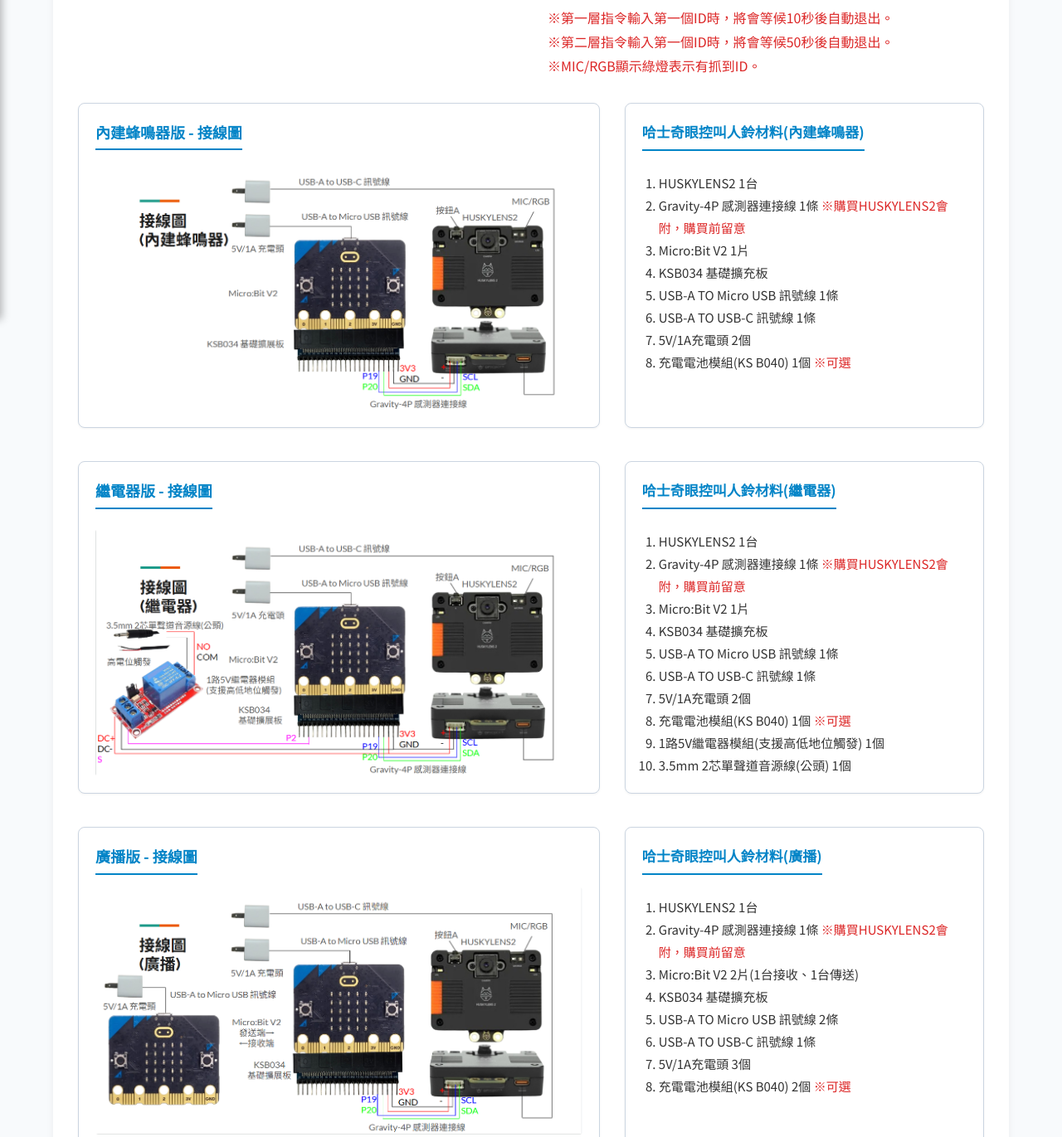
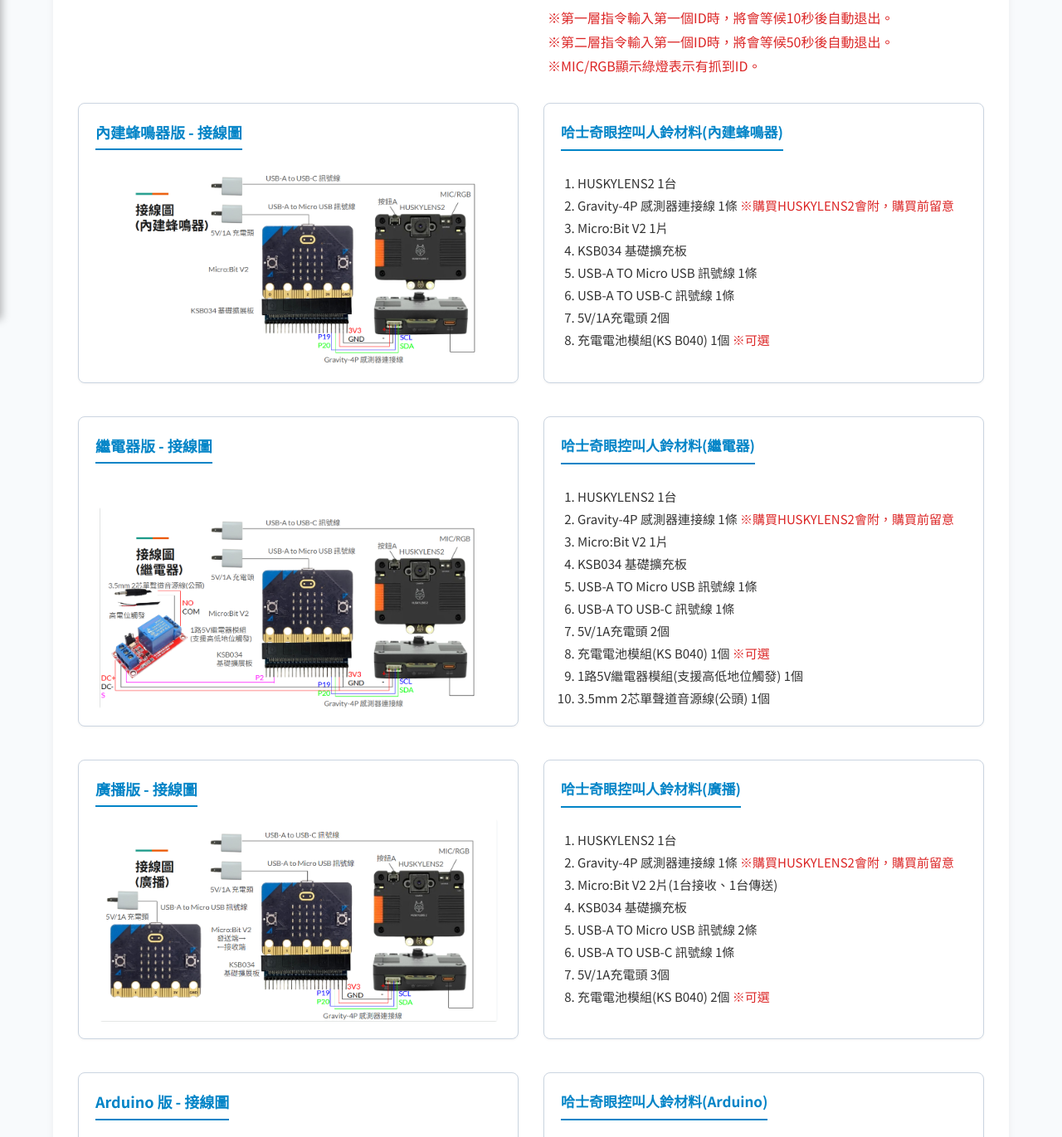
Before and after one commit to wen033codes/projectwu, a plain HTML site: page husky.html in a window 1280 px wide. Shown: the part 415-1786 px from the top of the page at 83% size. Drawn offline with Linux system fonts and the light colour scheme.

Commit message:
refactor: update structure and styling of husky.html page

```diff
--- a/husky.html
+++ b/husky.html
@@ -142,14 +142,14 @@
                 <!-- Group 1: 內建蜂鳴器版 -->
                 <div style="display: flex; gap: 30px; align-items: stretch; margin-top: 30px; margin-bottom: 40px; flex-wrap: wrap;">
                     <!-- Left: Diagram -->
-                    <div style="flex: 1.5; min-width: 320px; border: 1px solid #cbd5e1; border-radius: 8px; padding: 20px; background-color: #ffffff; box-shadow: 0 1px 3px rgba(0,0,0,0.05); display: flex; flex-direction: column;">
+                    <div style="flex: 1; min-width: 320px; border: 1px solid #cbd5e1; border-radius: 8px; padding: 20px; background-color: #ffffff; box-shadow: 0 1px 3px rgba(0,0,0,0.05); display: flex; flex-direction: column;">
                         <p style="font-size: 18px; font-weight: bold; margin-bottom: 15px; color: #0284c7; border-bottom: 2px solid #0284c7; padding-bottom: 6px; display: inline-block; align-self: flex-start;">內建蜂鳴器版 - 接線圖</p>
                         <div style="position: relative; margin-top: auto;">
-                            <img src="diagram/哈士奇/哈士奇眼控叫人鈴接線圖(內建蜂鳴器).PNG" alt="哈士奇眼控叫人鈴接線圖 (內建蜂鳴器)" style="width: 100%; height: auto; display: block; cursor: pointer; border-radius: 4px;" onclick="openModal('diagram/哈士奇/哈士奇眼控叫人鈴接線圖(內建蜂鳴器).PNG')" title="點擊放大">
+                            <img src="diagram/哈士奇/哈士奇眼控叫人鈴接線圖(內建蜂鳴器).PNG" alt="哈士奇眼控叫人鈴接線圖 (內建蜂鳴器)" style="width: 100%; max-width: 480px; height: auto; display: block; margin: 0 auto; cursor: pointer; border-radius: 4px; transform: translateZ(0); will-change: transform;" onclick="openModal('diagram/哈士奇/哈士奇眼控叫人鈴接線圖(內建蜂鳴器).PNG')" title="點擊放大">
                         </div>
                     </div>
                     <!-- Right: Materials -->
-                    <div class="materials-info" style="flex: 1; min-width: 280px; margin-top: 0; border: 1px solid #cbd5e1; border-radius: 8px; padding: 20px; background-color: #ffffff; box-shadow: 0 1px 3px rgba(0,0,0,0.05); display: flex; flex-direction: column;">
+                    <div class="materials-info" style="flex: 1; min-width: 320px; margin-top: 0; border: 1px solid #cbd5e1; border-radius: 8px; padding: 20px; background-color: #ffffff; box-shadow: 0 1px 3px rgba(0,0,0,0.05); display: flex; flex-direction: column;">
                         <h2 class="section-subtitle" style="margin-bottom: 15px; font-size: 17px; color: #0284c7; border-bottom: 2px solid #0284c7; padding-bottom: 8px; display: inline-block; align-self: flex-start;">哈士奇眼控叫人鈴材料(內建蜂鳴器)</h2>
                         <ol style="line-height: 1.8; font-size: 15px; padding-left: 20px; color: #333; margin: 0; margin-top: 10px;">
                             <li>HUSKYLENS2 1台</li>
@@ -167,14 +167,14 @@
                 <!-- Group 2: 繼電器版 -->
                 <div style="display: flex; gap: 30px; align-items: stretch; margin-bottom: 40px; flex-wrap: wrap;">
                     <!-- Left: Diagram -->
-                    <div style="flex: 1.5; min-width: 320px; border: 1px solid #cbd5e1; border-radius: 8px; padding: 20px; background-color: #ffffff; box-shadow: 0 1px 3px rgba(0,0,0,0.05); display: flex; flex-direction: column;">
+                    <div style="flex: 1; min-width: 320px; border: 1px solid #cbd5e1; border-radius: 8px; padding: 20px; background-color: #ffffff; box-shadow: 0 1px 3px rgba(0,0,0,0.05); display: flex; flex-direction: column;">
                         <p style="font-size: 18px; font-weight: bold; margin-bottom: 15px; color: #0284c7; border-bottom: 2px solid #0284c7; padding-bottom: 6px; display: inline-block; align-self: flex-start;">繼電器版 - 接線圖</p>
                         <div style="position: relative; margin-top: auto;">
-                            <img src="diagram/哈士奇/哈士奇眼控叫人鈴接線圖(繼電器).PNG" alt="哈士奇眼控叫人鈴接線圖 (繼電器)" style="width: 100%; height: auto; display: block; cursor: pointer; border-radius: 4px;" onclick="openModal('diagram/哈士奇/哈士奇眼控叫人鈴接線圖(繼電器).PNG')" title="點擊放大">
+                            <img src="diagram/哈士奇/哈士奇眼控叫人鈴接線圖(繼電器).PNG" alt="哈士奇眼控叫人鈴接線圖 (繼電器)" style="width: 100%; max-width: 480px; height: auto; display: block; margin: 0 auto; cursor: pointer; border-radius: 4px; transform: translateZ(0); will-change: transform;" onclick="openModal('diagram/哈士奇/哈士奇眼控叫人鈴接線圖(繼電器).PNG')" title="點擊放大">
                         </div>
                     </div>
                     <!-- Right: Materials -->
-                    <div class="materials-info" style="flex: 1; min-width: 280px; margin-top: 0; border: 1px solid #cbd5e1; border-radius: 8px; padding: 20px; background-color: #ffffff; box-shadow: 0 1px 3px rgba(0,0,0,0.05); display: flex; flex-direction: column;">
+                    <div class="materials-info" style="flex: 1; min-width: 320px; margin-top: 0; border: 1px solid #cbd5e1; border-radius: 8px; padding: 20px; background-color: #ffffff; box-shadow: 0 1px 3px rgba(0,0,0,0.05); display: flex; flex-direction: column;">
                         <h2 class="section-subtitle" style="margin-bottom: 15px; font-size: 17px; color: #0284c7; border-bottom: 2px solid #0284c7; padding-bottom: 8px; display: inline-block; align-self: flex-start;">哈士奇眼控叫人鈴材料(繼電器)</h2>
                         <ol style="line-height: 1.8; font-size: 15px; padding-left: 20px; color: #333; margin: 0; margin-top: 10px;">
                             <li>HUSKYLENS2 1台</li>
@@ -194,14 +194,14 @@
                 <!-- Group 3: 廣播版 -->
                 <div style="display: flex; gap: 30px; align-items: stretch; margin-bottom: 40px; flex-wrap: wrap;">
                     <!-- Left: Diagram -->
-                    <div style="flex: 1.5; min-width: 320px; border: 1px solid #cbd5e1; border-radius: 8px; padding: 20px; background-color: #ffffff; box-shadow: 0 1px 3px rgba(0,0,0,0.05); display: flex; flex-direction: column;">
+                    <div style="flex: 1; min-width: 320px; border: 1px solid #cbd5e1; border-radius: 8px; padding: 20px; background-color: #ffffff; box-shadow: 0 1px 3px rgba(0,0,0,0.05); display: flex; flex-direction: column;">
                         <p style="font-size: 18px; font-weight: bold; margin-bottom: 15px; color: #0284c7; border-bottom: 2px solid #0284c7; padding-bottom: 6px; display: inline-block; align-self: flex-start;">廣播版 - 接線圖</p>
                         <div style="position: relative; margin-top: auto;">
-                            <img src="diagram/哈士奇/哈士奇眼控叫人鈴接線圖(廣播).PNG" alt="哈士奇眼控叫人鈴接線圖 (廣播)" style="width: 100%; height: auto; display: block; cursor: pointer; border-radius: 4px;" onclick="openModal('diagram/哈士奇/哈士奇眼控叫人鈴接線圖(廣播).PNG')" title="點擊放大">
+                            <img src="diagram/哈士奇/哈士奇眼控叫人鈴接線圖(廣播).PNG" alt="哈士奇眼控叫人鈴接線圖 (廣播)" style="width: 100%; max-width: 480px; height: auto; display: block; margin: 0 auto; cursor: pointer; border-radius: 4px; transform: translateZ(0); will-change: transform;" onclick="openModal('diagram/哈士奇/哈士奇眼控叫人鈴接線圖(廣播).PNG')" title="點擊放大">
                         </div>
                     </div>
                     <!-- Right: Materials -->
-                    <div class="materials-info" style="flex: 1; min-width: 280px; margin-top: 0; border: 1px solid #cbd5e1; border-radius: 8px; padding: 20px; background-color: #ffffff; box-shadow: 0 1px 3px rgba(0,0,0,0.05); display: flex; flex-direction: column;">
+                    <div class="materials-info" style="flex: 1; min-width: 320px; margin-top: 0; border: 1px solid #cbd5e1; border-radius: 8px; padding: 20px; background-color: #ffffff; box-shadow: 0 1px 3px rgba(0,0,0,0.05); display: flex; flex-direction: column;">
                         <h2 class="section-subtitle" style="margin-bottom: 15px; font-size: 17px; color: #0284c7; border-bottom: 2px solid #0284c7; padding-bottom: 8px; display: inline-block; align-self: flex-start;">哈士奇眼控叫人鈴材料(廣播)</h2>
                         <ol style="line-height: 1.8; font-size: 15px; padding-left: 20px; color: #333; margin: 0; margin-top: 10px;">
                             <li>HUSKYLENS2 1台</li>
@@ -219,14 +219,14 @@
                 <!-- Group 4: Arduino 版 -->
                 <div style="display: flex; gap: 30px; align-items: stretch; margin-bottom: 40px; flex-wrap: wrap;">
                     <!-- Left: Diagram -->
-                    <div style="flex: 1.5; min-width: 320px; border: 1px solid #cbd5e1; border-radius: 8px; padding: 20px; background-color: #ffffff; box-shadow: 0 1px 3px rgba(0,0,0,0.05); display: flex; flex-direction: column;">
+                    <div style="flex: 1; min-width: 320px; border: 1px solid #cbd5e1; border-radius: 8px; padding: 20px; background-color: #ffffff; box-shadow: 0 1px 3px rgba(0,0,0,0.05); display: flex; flex-direction: column;">
                         <p style="font-size: 18px; font-weight: bold; margin-bottom: 15px; color: #0284c7; border-bottom: 2px solid #0284c7; padding-bottom: 6px; display: inline-block; align-self: flex-start;">Arduino 版 - 接線圖</p>
                         <div style="position: relative; margin-top: auto;">
-                            <img src="diagram/哈士奇/哈士奇眼控叫人鈴接線圖(Arduino).PNG" alt="哈士奇眼控叫人鈴接線圖 (Arduino)" style="width: 100%; height: auto; display: block; cursor: pointer; border-radius: 4px;" onclick="openModal('diagram/哈士奇/哈士奇眼控叫人鈴接線圖(Arduino).PNG')" title="點擊放大">
+                            <img src="diagram/哈士奇/哈士奇眼控叫人鈴接線圖(Arduino).PNG" alt="哈士奇眼控叫人鈴接線圖 (Arduino)" style="width: 100%; max-width: 480px; height: auto; display: block; margin: 0 auto; cursor: pointer; border-radius: 4px; transform: translateZ(0); will-change: transform;" onclick="openModal('diagram/哈士奇/哈士奇眼控叫人鈴接線圖(Arduino).PNG')" title="點擊放大">
                         </div>
                     </div>
                     <!-- Right: Materials -->
-                    <div class="materials-info" style="flex: 1; min-width: 280px; margin-top: 0; border: 1px solid #cbd5e1; border-radius: 8px; padding: 20px; background-color: #ffffff; box-shadow: 0 1px 3px rgba(0,0,0,0.05); display: flex; flex-direction: column;">
+                    <div class="materials-info" style="flex: 1; min-width: 320px; margin-top: 0; border: 1px solid #cbd5e1; border-radius: 8px; padding: 20px; background-color: #ffffff; box-shadow: 0 1px 3px rgba(0,0,0,0.05); display: flex; flex-direction: column;">
                         <h2 class="section-subtitle" style="margin-bottom: 15px; font-size: 17px; color: #0284c7; border-bottom: 2px solid #0284c7; padding-bottom: 8px; display: inline-block; align-self: flex-start;">哈士奇眼控叫人鈴材料(Arduino)</h2>
                         <ol style="line-height: 1.8; font-size: 15px; padding-left: 20px; color: #333; margin: 0; margin-top: 10px;">
                             <li>HUSKYLENS2 1台</li>
```
